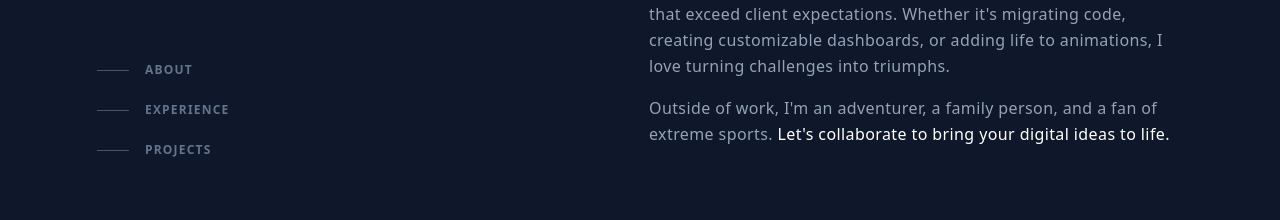
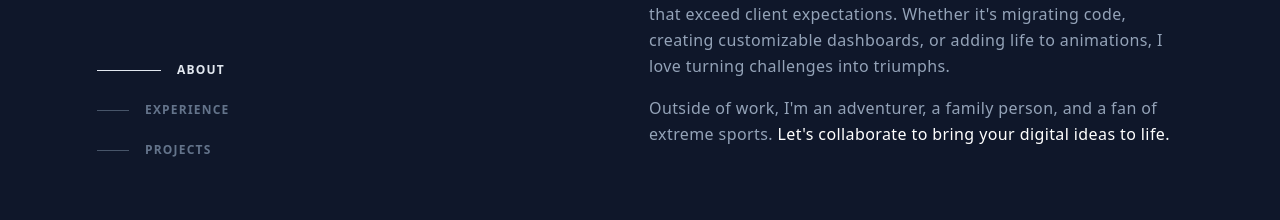
Before and after one commit to Kristina-zh/portfolio, a Next.js app: page / in a window 1280 px wide. Shown: the part 267-487 px from the top of the page. Built offline with nearby package versions, Linux system fonts and the light colour scheme; a web font is replaced by a local one.

Commit message:
fixed navigation

```diff
--- a/src/components/Cards/Card.tsx
+++ b/src/components/Cards/Card.tsx
@@ -27,7 +27,7 @@ const Card: React.FC<CardProps> = ({ item }) => {
             <span className="absolute -inset-x-4 -inset-y-2.5 hidden rounded md:-inset-x-6 md:-inset-y-4 lg:block"></span>
             <span>{item.title} {item.company && '·'} <span className="inline-block">{item.company}
               <svg xmlns="http://www.w3.org/2000/svg" viewBox="0 0 20 20" fill="currentColor" className="inline-block h-4 w-4 shrink-0 transition-transform group-hover/link:-translate-y-1 group-hover/link:translate-x-1 group-focus-visible/link:-translate-y-1 group-focus-visible/link:translate-x-1 motion-reduce:transition-none ml-1 translate-y-px" aria-hidden="true">
-                <path fill-rule="evenodd" d="M5.22 14.78a.75.75 0 001.06 0l7.22-7.22v5.69a.75.75 0 001.5 0v-7.5a.75.75 0 00-.75-.75h-7.5a.75.75 0 000 1.5h5.69l-7.22 7.22a.75.75 0 000 1.06z" clip-rule="evenodd"></path>
+                <path fillRule="evenodd" d="M5.22 14.78a.75.75 0 001.06 0l7.22-7.22v5.69a.75.75 0 001.5 0v-7.5a.75.75 0 00-.75-.75h-7.5a.75.75 0 000 1.5h5.69l-7.22 7.22a.75.75 0 000 1.06z" clipRule="evenodd"></path>
               </svg>
             </span>
             </span>
--- /dev/null
+++ b/src/components/Layout/MenuItem.tsx
@@ -0,0 +1,62 @@
+import { useState, useEffect } from 'react';
+import { useRouter } from 'next/router';
+import Link from 'next/link';
+
+interface MenuItemProps {
+  item: {
+    id: 'about' | 'experience' | 'projects';
+    link: string;
+    name: string
+  }
+}
+
+const MenuItem: React.FC<MenuItemProps> = ({ item }) => {
+  const router = useRouter();
+  const { asPath } = router;
+
+  const [activeLinks, setActiveLinks] = useState<{
+    about: string | null;
+    experience: string | null;
+    projects: string | null;
+  }>({
+    about: null,
+    experience: null,
+    projects: null,
+  });
+
+  const handleClick = (id: string) => {
+    const newActiveLinks = { ...activeLinks } as {
+      about: string | null;
+      experience: string | null;
+      projects: string | null;
+    };
+    newActiveLinks[id as keyof typeof newActiveLinks] = 'active';
+    setActiveLinks(newActiveLinks);
+  };
+
+  useEffect(() => {
+    setActiveLinks({
+      about: asPath === '/' || asPath === '/#about' ? 'active' : null,
+      experience: asPath === '/#experience' ? 'active' : null,
+      projects: asPath === '/#projects' ? 'active' : null,
+    });
+  }, [asPath]);
+
+
+  return <li key={item.name}>
+    <Link href={item.link} legacyBehavior>
+      <a
+        className={`group flex items-center py-3 ${activeLinks[item.id] ? 'active' : ''
+          }`}
+        onClick={() => handleClick(item.link)}
+      >
+        <span className="nav-indicator mr-4 h-px w-8 bg-slate-600 transition-all group-hover:w-16 group-hover:bg-slate-200 group-focus-visible:w-16 group-focus-visible:bg-slate-200 motion-reduce:transition-none"></span>
+        <span className="nav-text text-xs font-bold uppercase tracking-widest text-slate-500 group-hover:text-slate-200 group-focus-visible:text-slate-200">
+          {item.name}
+        </span>
+      </a>
+    </Link>
+  </li>
+}
+
+export default MenuItem;
--- a/src/components/Layout/Navigation.tsx
+++ b/src/components/Layout/Navigation.tsx
@@ -1,54 +1,30 @@
-import { useState } from 'react'
-
-import Link from 'next/link';
+import { useRef } from 'react';
+import MenuItem from './MenuItem';
 
 const menu = [
   {
-    id: 'about',
+    id: 'about' as 'about' | 'experience' | 'projects',
     link: '#about',
     name: 'About'
   },
   {
-    id: 'experience',
+    id: 'experience' as 'about' | 'experience' | 'projects',
     link: '#experience',
     name: 'Experience'
   },
   {
-    id: 'projects',
+    id: 'projects' as 'about' | 'experience' | 'projects',
     link: '#projects',
     name: 'Projects'
   }
 ]
 
-const Navigation = () => {
-  const [activeLinks, setActiveLinks] = useState({
-    about: 'active',
-    experience: null,
-    projects: null
-  });
+const Navigation: React.FC = () => {
+  const navRef = useRef(null);
 
-  const handleClick = (id: any) => {
-    setActiveLinks({
-      ...activeLinks,
-      about: '',
-      experience: null,
-      projects: null,
-      [id]: 'active'
-    });
-  };
-
-  return <nav className="nav hidden lg:block" aria-label="In-page jump links">
+  return <nav ref={navRef} className="nav hidden lg:block" aria-label="In-page jump links">
     <ul className="mt-16 w-max">
-      {menu.map(item => (
-        <li key={item.name} onClick={() => handleClick(item.id)}>
-          <Link href={item.link} legacyBehavior>
-          <a className={`group flex items-center py-3`}>
-              <span className="nav-indicator mr-4 h-px w-8 bg-slate-600 transition-all group-hover:w-16 group-hover:bg-slate-200 group-focus-visible:w-16 group-focus-visible:bg-slate-200 motion-reduce:transition-none"></span>
-              <span className="nav-text text-xs font-bold uppercase tracking-widest text-slate-500 group-hover:text-slate-200 group-focus-visible:text-slate-200">{item.name}</span>
-            </a>
-          </Link>
-        </li>
-      ))}
+      {menu.map((item) => <MenuItem item={item} key={item.name} />)}
     </ul>
   </nav>
 };
--- a/src/components/Layout/socials.tsx
+++ b/src/components/Layout/socials.tsx
@@ -1,5 +1,5 @@
 const LinkedinIcon = <svg xmlns="http://www.w3.org/2000/svg" viewBox="0 0 24 24" fill="currentColor" className="h-6 w-6" aria-hidden="true">
-<path d="M20.5 2h-17A1.5 1.5 0 002 3.5v17A1.5 1.5 0 003.5 22h17a1.5 1.5 0 001.5-1.5v-17A1.5 1.5 0 0020.5 2zM8 19H5v-9h3zM6.5 8.25A1.75 1.75 0 118.3 6.5a1.78 1.78 0 01-1.8 1.75zM19 19h-3v-4.74c0-1.42-.6-1.93-1.38-1.93A1.74 1.74 0 0013 14.19a.66.66 0 000 .14V19h-3v-9h2.9v1.3a3.11 3.11 0 012.7-1.4c1.55 0 3.36.86 3.36 3.66z"></path>
+  <path d="M20.5 2h-17A1.5 1.5 0 002 3.5v17A1.5 1.5 0 003.5 22h17a1.5 1.5 0 001.5-1.5v-17A1.5 1.5 0 0020.5 2zM8 19H5v-9h3zM6.5 8.25A1.75 1.75 0 118.3 6.5a1.78 1.78 0 01-1.8 1.75zM19 19h-3v-4.74c0-1.42-.6-1.93-1.38-1.93A1.74 1.74 0 0013 14.19a.66.66 0 000 .14V19h-3v-9h2.9v1.3a3.11 3.11 0 012.7-1.4c1.55 0 3.36.86 3.36 3.66z"></path>
 </svg>;
 
 const InstagramIcon = <svg xmlns="http://www.w3.org/2000/svg" viewBox="0 0 1000 1000" fill="currentColor" className="h-6 w-6" aria-hidden="true">
--- a/src/components/common/LinkCustom.tsx
+++ b/src/components/common/LinkCustom.tsx
@@ -10,7 +10,7 @@ const LinkCustom: React.FC<LinkCustomProps> = ({ title, link }) => {
     <span className="border-b border-transparent pb-px transition group-hover:border-teal-300 motion-reduce:transition-none">{title}</span>
     <span className="whitespace-nowrap">
       <svg xmlns="http://www.w3.org/2000/svg" viewBox="0 0 20 20" fill="currentColor" className="ml-1 inline-block h-4 w-4 shrink-0 -translate-y-px transition-transform group-hover:translate-x-2 group-focus-visible:translate-x-2 motion-reduce:transition-none" aria-hidden="true">
-        <path fill-rule="evenodd" d="M3 10a.75.75 0 01.75-.75h10.638L10.23 5.29a.75.75 0 111.04-1.08l5.5 5.25a.75.75 0 010 1.08l-5.5 5.25a.75.75 0 11-1.04-1.08l4.158-3.96H3.75A.75.75 0 013 10z" clip-rule="evenodd"></path>
+        <path fillRule="evenodd" d="M3 10a.75.75 0 01.75-.75h10.638L10.23 5.29a.75.75 0 111.04-1.08l5.5 5.25a.75.75 0 010 1.08l-5.5 5.25a.75.75 0 11-1.04-1.08l4.158-3.96H3.75A.75.75 0 013 10z" clipRule="evenodd"></path>
       </svg>
     </span>
   </Link>
--- a/src/pages/_document.tsx
+++ b/src/pages/_document.tsx
@@ -2,7 +2,7 @@ import { Html, Head, Main, NextScript } from 'next/document';
 
 export default function Document() {
   return (
-    <Html lang="en">
+    <Html lang="en" className='scroll-smooth' style={{scrollBehavior:'smooth'}}>
       <Head>
         <link href="https://fonts.googleapis.com/css2?family=Times+New+Roman&display=swap" rel="stylesheet" />
       </Head>
--- a/src/styles/globals.css
+++ b/src/styles/globals.css
@@ -18,11 +18,12 @@
 }
 
 @layer components {
-  .active .nav-indicator {
+  .active > .nav-indicator {
     width: 4rem;
+    background: rgb(226 232 240 / var(--tw-text-opacity));
   }
 
-  .active .nav-text {
+  .active > .nav-text {
     color: rgb(226 232 240 / var(--tw-text-opacity));
   }
 }
```
